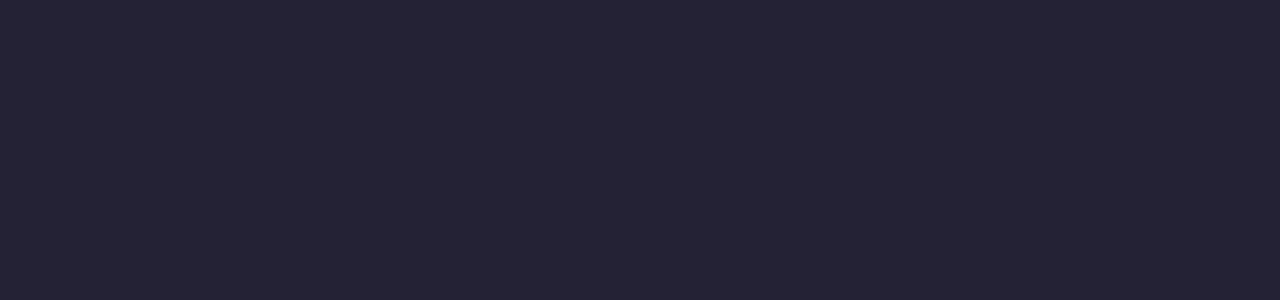
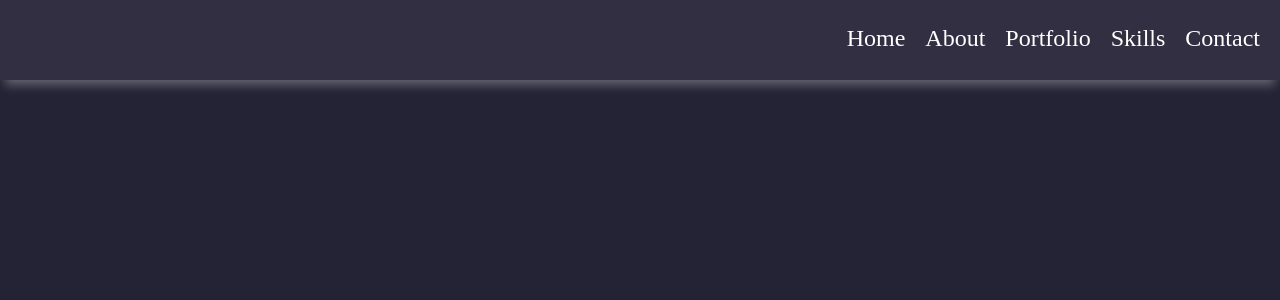
Before and after one commit to yuya-minamide/portfolio, a Next.js app: page / in a window 1280 px wide. Shown: the top 300 px of the page. Built offline with nearby package versions, Linux system fonts and the light colour scheme.

Commit message:
added header component, constants file and socialIcon component

```diff
--- a/package.json
+++ b/package.json
@@ -13,6 +13,7 @@
     "next": "13.1.4",
     "react": "18.2.0",
     "react-dom": "18.2.0",
+    "react-icons": "^4.7.1",
     "styled-components": "^5.3.6"
   }
 }
--- a/src/GlobalStyle.jsx
+++ b/src/GlobalStyle.jsx
@@ -1,7 +1,10 @@
 import { createGlobalStyle } from "styled-components";
 
 export const GlobalStyle = createGlobalStyle`
-  @import url("https://fonts.googleapis.com/css2?family=Alegreya:wght@400;500;600;700&display=swap");
+  @font-face {
+  font-family: "Alegreya", serif;
+  src: url("https://fonts.googleapis.com/css2?family=Alegreya:wght@400;500;600;700&display=swap");
+}
 
   * {
     margin: 0;
--- /dev/null
+++ b/src/common/SocialIcon/SocialIcon.jsx
@@ -0,0 +1,15 @@
+import { IconContext } from "react-icons";
+
+const SocialIcon = ({ url, children }) => {
+	return (
+		<div>
+			<IconContext.Provider value={{ color: "#ccc", size: "2.1rem" }}>
+				<a href={url} target="_blank" rel="noreferrer">
+					{children}
+				</a>
+			</IconContext.Provider>
+		</div>
+	);
+};
+
+export default SocialIcon;
--- /dev/null
+++ b/src/components/Header/Header.jsx
@@ -0,0 +1,175 @@
+import React, { useState } from "react";
+import styled from "styled-components";
+import { HOME, ABOUT, PORTFOLIO, SKILLS, CONTACT, GITHUB, LINKEDIN, INSTAGRAM, FACEBOOK } from "../../constants";
+import SocialIcon from "../../common/SocialIcon/SocialIcon";
+import { BsGithub, BsLinkedin, BsInstagram, BsFacebook } from "react-icons/bs";
+
+const HeaderContainer = styled.header`
+	width: 100%;
+`;
+
+const NavBar = styled.nav`
+	position: fixed;
+	z-index: 10;
+	top: 0;
+	background-color: #d9d9d913;
+	width: 100%;
+	height: 5rem;
+	display: flex;
+	justify-content: flex-end;
+	box-shadow: 0px 10px 10px -5px rgba(255, 255, 255, 0.3);
+
+	@media screen and (max-width: 960px) {
+		justify-content: space-between;
+	}
+`;
+
+const Menu = styled.div`
+	display: flex;
+	justify-content: flex-end;
+	align-items: center;
+
+	@media screen and (max-width: 960px) {
+		display: ${({ isMenuClicked }) => (isMenuClicked ? "inherit" : "none")};
+		width: 100%;
+		height: 100vh;
+		background-color: #1b1310;
+		opacity: 0.7;
+		position: absolute;
+		top: 0;
+		z-index: -1;
+		justify-content: center;
+	}
+`;
+
+const NavMenu = styled.ul`
+	display: flex;
+
+	@media screen and (max-width: 960px) {
+		display: block;
+		text-align: center;
+	}
+`;
+
+const NavContent = styled.li`
+	padding: 5px 20px 10px 0;
+`;
+
+const NavContentLink = styled.a`
+	font-size: 1.5rem;
+`;
+
+const HeaderSocials = styled.div`
+	display: none;
+
+	@media screen and (max-width: 960px) {
+		display: flex;
+		align-items: center;
+	}
+`;
+
+const HeaderSocialsLink = styled.a`
+	@media screen and (max-width: 960px) {
+		padding-right: 20px;
+	}
+`;
+
+const BurgerMenu = styled.div`
+	@media screen and (max-width: 960px) {
+		height: 100%;
+		width: 3rem;
+		display: flex;
+		flex-direction: column;
+		align-items: flex-start;
+		justify-content: space-between;
+		cursor: pointer;
+		padding: 1rem;
+
+		div {
+			width: 3.5rem;
+			height: 0.5rem;
+			background-color: #fff;
+			opacity: 0.6;
+			border-radius: 0.3rem;
+
+			&:nth-child(1) {
+				transform: ${({ isMenuClicked }) =>
+					isMenuClicked ? "rotate(45deg) translate(0.75em, 1.25em)" : "rotate(0) translate(0)"};
+				transition: ${({ isMenuClicked }) =>
+					isMenuClicked ? "ease-out 0.5s" : "cubic-bezier(0.175, 0.885, 0.32, 1.275) 0.5s;"};
+			}
+			&:nth-child(2) {
+				transform: ${({ isMenuClicked }) => (isMenuClicked ? "scale(0.1)" : "rotate(0) translate(0)")};
+				transition: ${({ isMenuClicked }) =>
+					isMenuClicked ? "ease-out 0.5s" : "cubic-bezier(0.175, 0.885, 0.32, 1.275) 0.5s;"};
+			}
+			&:nth-child(3) {
+				transform: ${({ isMenuClicked }) =>
+					isMenuClicked ? "rotate(135deg) translate(-0.5em, 1em)" : "rotate(0) translate(0)"};
+				transition: ${({ isMenuClicked }) =>
+					isMenuClicked ? "ease-out 0.5s" : "cubic-bezier(0.175, 0.885, 0.32, 1.275) 0.5s;"};
+			}
+		}
+	}
+`;
+
+const Header = () => {
+	const [isMenuClicked, setIsMenuClicked] = useState(false);
+
+	return (
+		<HeaderContainer>
+			<NavBar>
+				<BurgerMenu isMenuClicked={isMenuClicked} onClick={() => setIsMenuClicked(!isMenuClicked)}>
+					<div />
+					<div />
+					<div />
+				</BurgerMenu>
+
+				<HeaderSocials>
+					<SocialIcon url={GITHUB}>
+						<HeaderSocialsLink>
+							<BsGithub />
+						</HeaderSocialsLink>
+					</SocialIcon>
+					<SocialIcon url={LINKEDIN}>
+						<HeaderSocialsLink>
+							<BsLinkedin />
+						</HeaderSocialsLink>
+					</SocialIcon>
+					<SocialIcon url={INSTAGRAM}>
+						<HeaderSocialsLink>
+							<BsInstagram />
+						</HeaderSocialsLink>
+					</SocialIcon>
+					<SocialIcon url={FACEBOOK}>
+						<HeaderSocialsLink>
+							<BsFacebook />
+						</HeaderSocialsLink>
+					</SocialIcon>
+				</HeaderSocials>
+
+				<Menu isMenuClicked={isMenuClicked}>
+					<NavMenu>
+						<NavContent>
+							<NavContentLink href="#">{HOME}</NavContentLink>
+						</NavContent>
+						<NavContent>
+							<NavContentLink href="#about">{ABOUT}</NavContentLink>
+						</NavContent>
+						<NavContent>
+							<NavContentLink href="#">{PORTFOLIO}</NavContentLink>
+						</NavContent>
+						<NavContent>
+							<NavContentLink href="#">{SKILLS}</NavContentLink>
+						</NavContent>
+						<NavContent>
+							<NavContentLink href="#">{CONTACT}</NavContentLink>
+						</NavContent>
+					</NavMenu>
+				</Menu>
+			</NavBar>
+		</HeaderContainer>
+	);
+};
+
+export default Header;
--- /dev/null
+++ b/src/components/index.js
@@ -0,0 +1 @@
+export { default as Header } from "./Header/Header";
--- /dev/null
+++ b/src/constants/index.js
@@ -0,0 +1,16 @@
+/**
+ * Header
+ */
+export const HOME = "Home";
+export const ABOUT = "About";
+export const PORTFOLIO = "Portfolio";
+export const SKILLS = "Skills";
+export const CONTACT = "Contact";
+
+/**
+ * SocialIcon URL
+ */
+export const GITHUB = "https://github.com/yuya-minamide";
+export const LINKEDIN = "https://www.linkedin.com/in/yuya-minamide";
+export const INSTAGRAM = "https://www.instagram.com/dettu1003";
+export const FACEBOOK = "https://www.facebook.com/people/%E5%8D%97%E5%87%BA%E9%9B%84%E5%93%89/100063647795454/";
--- a/src/pages/index.js
+++ b/src/pages/index.js
@@ -1,5 +1,6 @@
 import Head from "next/head";
 import { GlobalStyle } from "../GlobalStyle";
+import { Header } from "../components/index";
 
 export default function Home() {
 	return (
@@ -11,6 +12,7 @@ export default function Home() {
 			</Head>
 			<main>
 				<GlobalStyle />
+				<Header />
 			</main>
 		</>
 	);
```
Also changed, not shown: 1 other file (tests, documents, lock files or other folders).
